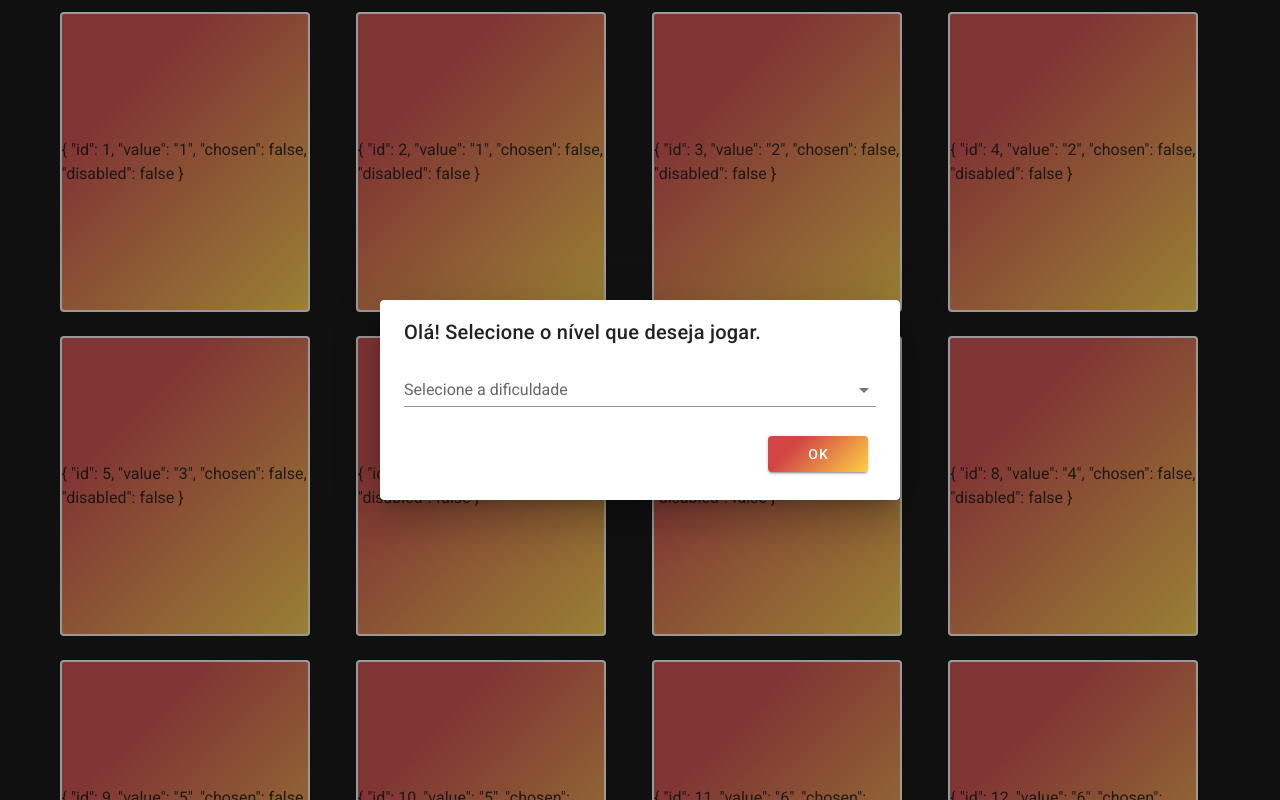
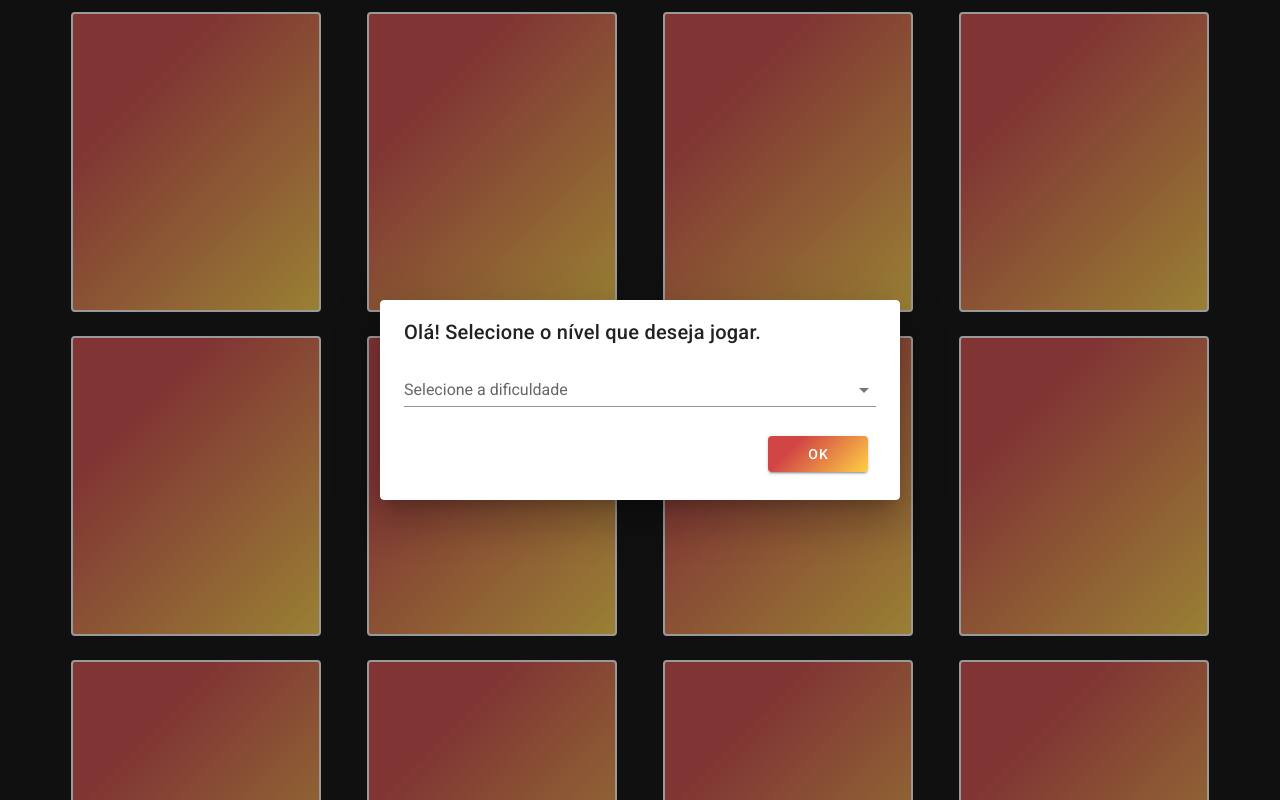
Before and after one commit to ajvmjr/memory-game-vue, a Vue app: page / in a window 1280 px wide. Shown: the top 800 px of the page. Built offline with nearby package versions, Linux system fonts and the light colour scheme.

Commit message:
css: justify cards center

```diff
--- a/src/App.vue
+++ b/src/App.vue
@@ -3,7 +3,15 @@
     <v-app>
       <v-container>
         <v-row>
-          <v-col cols="12" sm="4" md="4" lg="3" v-for="c in cards" :key="c.id">
+          <v-col
+            cols="12"
+            sm="6"
+            md="3"
+            lg="3"
+            v-for="c in cards"
+            :key="c.id"
+            class="d-flex justify-center"
+          >
             <Card
               @selected="handleClick($event)"
               :info="c"
--- a/src/components/Card.vue
+++ b/src/components/Card.vue
@@ -7,7 +7,6 @@
     @click="handleClick"
     :disabled="disabled || card.disabled"
   >
-    {{ card }}
     <p v-if="card.chosen" class="card__value">{{ card.value }}</p>
   </v-card>
 </template>
--- a/src/components/Modal.vue
+++ b/src/components/Modal.vue
@@ -44,7 +44,7 @@ export default {
       },
       {
         id: 3,
-        name: "Difícil 16",
+        name: "Difícil (16)",
       },
     ],
     difficultSelected: {},
```
